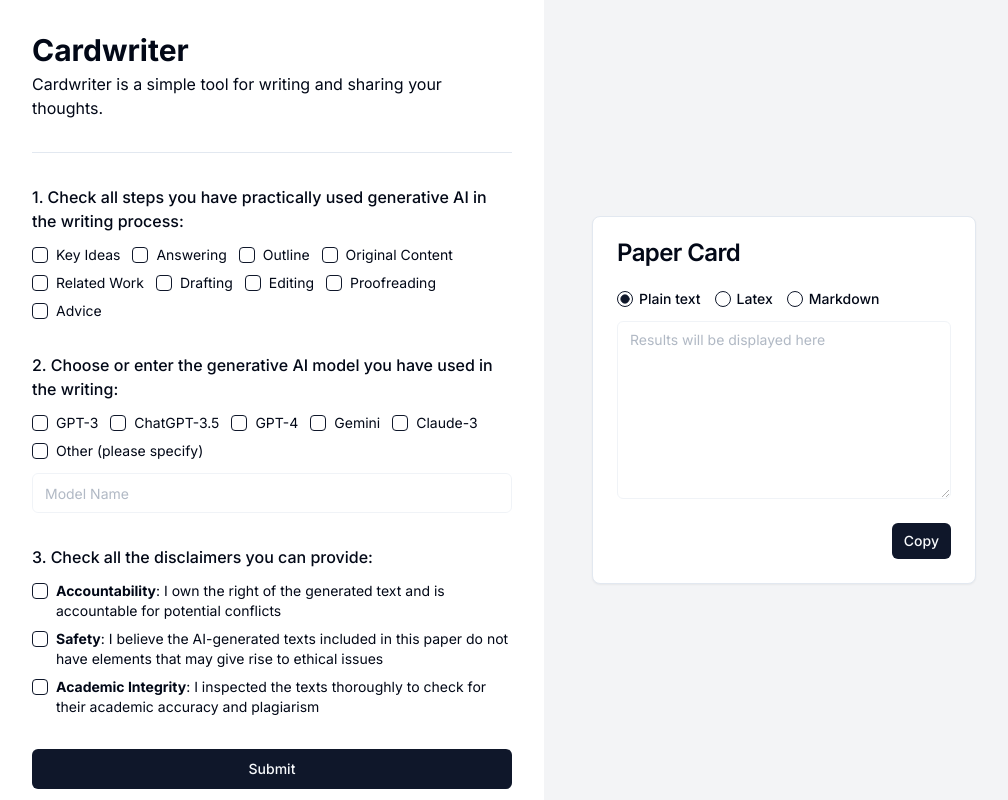
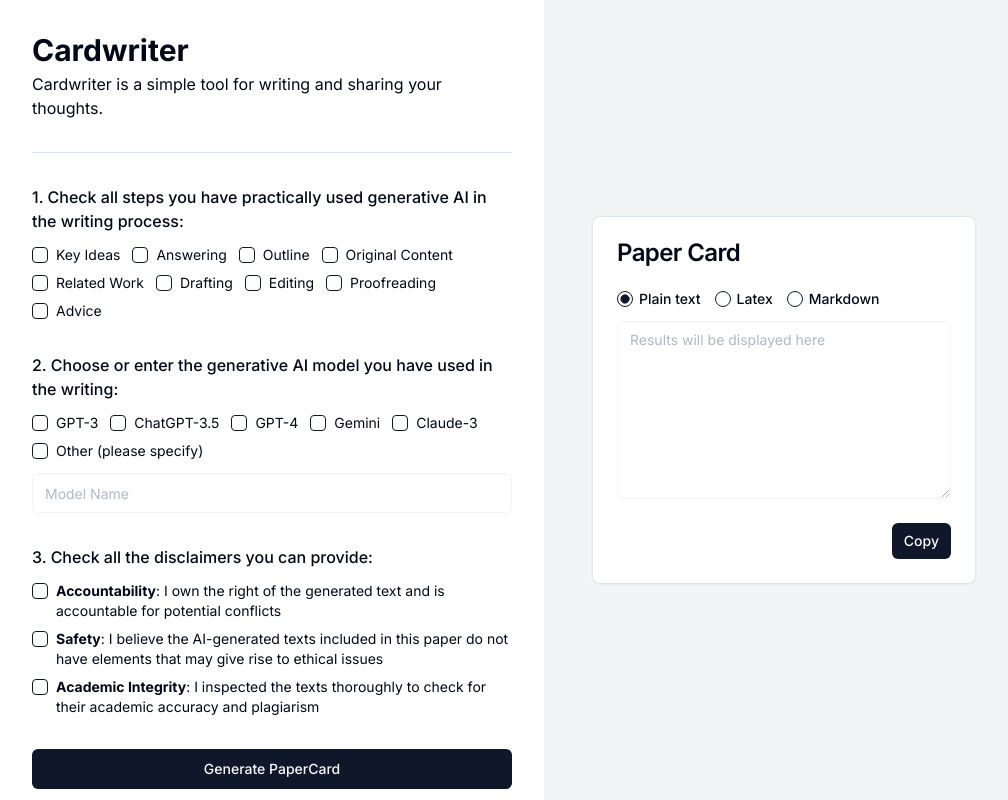
Before and after one commit to nyanxyz/cardwriter, a Next.js app: page / in a window 1280 px wide. Shown: the whole page, without its empty margins (128-1136 px from the left). Built offline with nearby package versions, Linux system fonts and the light colour scheme.

Commit message:
change button text

```diff
--- a/src/app/paper-card-form.tsx
+++ b/src/app/paper-card-form.tsx
@@ -94,7 +94,7 @@
           ))}
         </CheckboxGroupFormField>
 
-        <Button type="submit">Submit</Button>
+        <Button type="submit">Generate PaperCard</Button>
       </form>
     </Form>
   );
```
